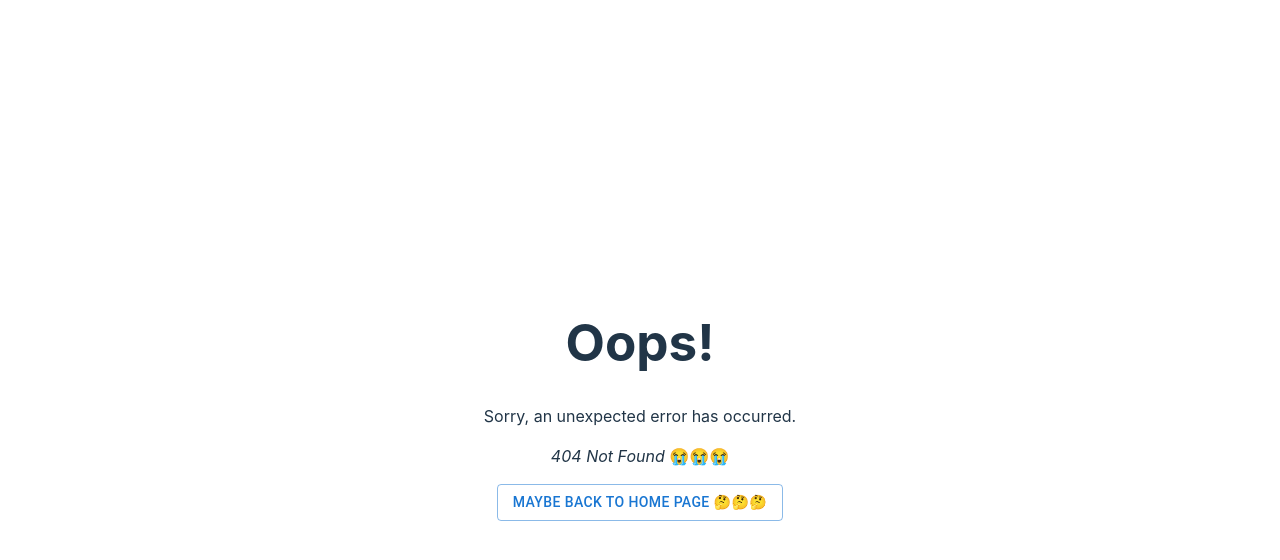
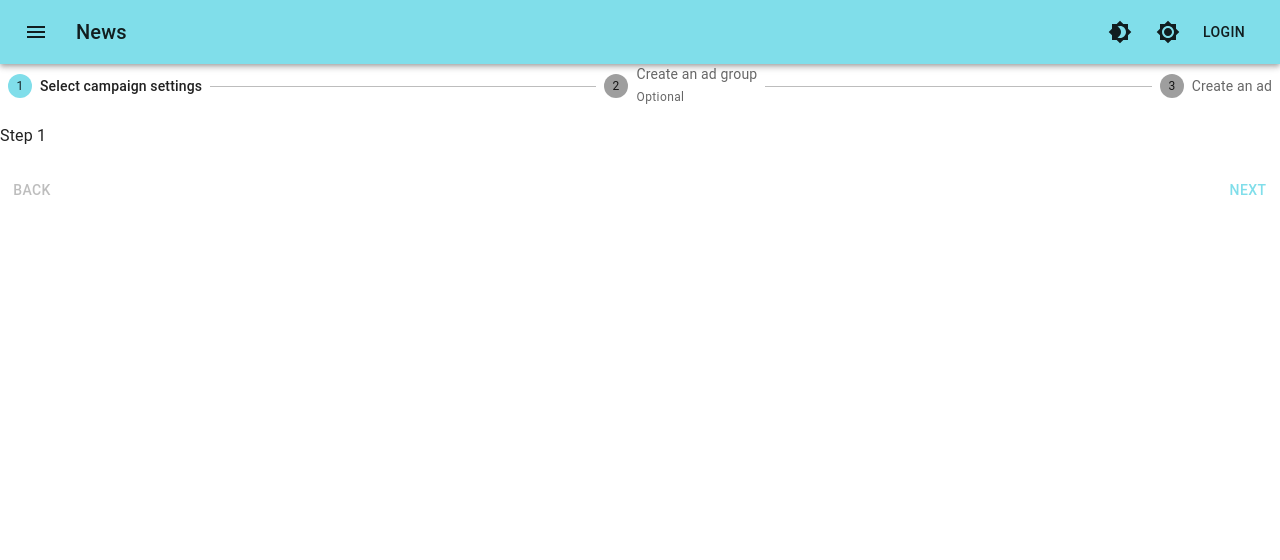
Before and after one commit to linyejoe2/app-ui-survey-react, a React (Vite) app: page /survey in a window 1280 px wide. Before the commit this address had no page. Shown: the top 560 px of the page. Built offline with nearby package versions, Linux system fonts and the light colour scheme.

Commit message:
add topnavigationbar

```diff
--- /dev/null
+++ b/src/Theme.ts
@@ -0,0 +1,29 @@
+import { createTheme } from '@mui/material/styles';
+
+type themeColorMode = "light" | "dark" | "default"
+
+export default class {
+  public static mode: themeColorMode = 'light'
+  public static lightMode = createTheme({
+    palette: {
+      mode: "light",
+      primary: {
+        main: '#80deea',
+      },
+      secondary: {
+        main: '#18ffff',
+      },
+    },
+  })
+  public static darkMode = createTheme({
+    palette: {
+      mode: "dark",
+      primary: {
+        main: '#80deea',
+      },
+      secondary: {
+        main: '#18ffff',
+      },
+    },
+  })
+}
--- /dev/null
+++ b/src/components/TopNavigationBar.tsx
@@ -0,0 +1,54 @@
+import AppBar from '@mui/material/AppBar';
+import Box from '@mui/material/Box';
+import Toolbar from '@mui/material/Toolbar';
+import Typography from '@mui/material/Typography';
+import Button from '@mui/material/Button';
+import IconButton from '@mui/material/IconButton';
+import MenuIcon from '@mui/icons-material/Menu';
+import Brightness4Icon from '@mui/icons-material/Brightness4';
+import Brightness7Icon from '@mui/icons-material/Brightness7';
+import Theme from '../Theme';
+
+
+export default function TopNavigationBar() {
+  return (
+    <Box sx={{ flexGrow: 1 }}>
+      <AppBar position="static">
+        <Toolbar>
+          <IconButton
+            size="large"
+            edge="start"
+            color="inherit"
+            aria-label="menu"
+            sx={{ mr: 2 }}
+          >
+            <MenuIcon />
+          </IconButton>
+          <Typography variant="h6" component="div" sx={{ flexGrow: 1 }}>
+            News
+          </Typography>
+          <IconButton
+            size="large"
+            title="change theme to dark"
+            onClick={() => {
+              Theme.mode = 'dark'
+              console.log(Theme.mode)
+            }}
+            color="inherit"
+          >
+            <Brightness4Icon />
+          </IconButton>
+          <IconButton
+            size="large"
+            title="change theme to light"
+            onClick={() => { Theme.mode = 'light' }}
+            color="inherit"
+          >
+            <Brightness7Icon />
+          </IconButton>
+          <Button color="inherit">Login</Button>
+        </Toolbar>
+      </AppBar>
+    </Box>
+  );
+}
--- a/src/main.tsx
+++ b/src/main.tsx
@@ -1,18 +1,28 @@
-import './style/index.css'
-
 import React from 'react'
 import ReactDOM from 'react-dom/client'
 
+// style
+import CssBaseline from "@mui/material/CssBaseline"
+import Theme from './Theme'
+import ThemeProvider from '@mui/material/styles/ThemeProvider'
+
+// route
 import router from './routes'
-
 import {
   RouterProvider,
   // Route,
 } from "react-router-dom";
 
+// comp
+import TopNavigationBar from './components/TopNavigationBar'
+
 ReactDOM.createRoot(document.getElementById('root') as HTMLElement).render(
   <React.StrictMode>
     {/* <App /> */}
-    <RouterProvider router={router} />
+    <ThemeProvider theme={Theme.mode == 'light' ? Theme.lightMode : Theme.darkMode}>
+      <CssBaseline />
+      <TopNavigationBar />
+      <RouterProvider router={router} />
+    </ThemeProvider>
   </React.StrictMode>
 )
--- a/src/page/App/App.css
+++ b/src/page/App/App.css
@@ -1,4 +1,4 @@
-#root {
+/* #root {
   max-width: 1280px;
   margin: 0 auto;
   padding: 2rem;
@@ -38,4 +38,4 @@
 
 .read-the-docs {
   color: #888;
-}
+} */
--- a/src/page/App/App.tsx
+++ b/src/page/App/App.tsx
@@ -1,7 +1,8 @@
+import './App.css'
 import { useState } from 'react'
 import reactLogo from '../../assets/react.svg'
 import Button from "@mui/material/Button"
-import './App.css'
+import Survey from '../Survey/Survey'
 
 function App() {
   const [count, setCount] = useState(0)
@@ -18,9 +19,9 @@ function App() {
       </div>
       <h1>Vite + React</h1>
       <div className="card">
-        <button onClick={() => setCount((count) => count + 1)}>
+        <Button variant="contained" onClick={() => setCount((count) => count + 1)}>
           count is {count}
-        </button>
+        </Button>
         <p>
           Edit <code>src/App.tsx</code> and save to test HMR
         </p>
@@ -28,7 +29,12 @@ function App() {
       <p className="read-the-docs">
         Click on the Vite and React logos to learn more
       </p>
-      <Button variant="outlined" href={`hello-world`}>Hello World</Button>
+      <div className="mb-4">
+        <Button variant="outlined" href={`hello-world`}>Hello World</Button>
+      </div>
+      <div>
+        <Button variant="outlined" href={`survey`}>選擇你最愛的社群介面！</Button>
+      </div>
     </div>
   )
 }
--- /dev/null
+++ b/src/page/Survey/Survey.css
@@ -0,0 +1,3 @@
+body {
+  display: block;
+}
--- /dev/null
+++ b/src/page/Survey/Survey.tsx
@@ -0,0 +1,120 @@
+import "./Survey.css"
+import * as React from 'react';
+import Box from '@mui/material/Box';
+import Stepper from '@mui/material/Stepper';
+import Step from '@mui/material/Step';
+import StepLabel from '@mui/material/StepLabel';
+import Button from '@mui/material/Button';
+import Typography from '@mui/material/Typography';
+
+
+const steps = ['Select campaign settings', 'Create an ad group', 'Create an ad'];
+
+export default function Survey() {
+  const [activeStep, setActiveStep] = React.useState(0);
+  const [skipped, setSkipped] = React.useState(new Set<number>());
+
+  const isStepOptional = (step: number) => {
+    return step === 1;
+  };
+
+  const isStepSkipped = (step: number) => {
+    return skipped.has(step);
+  };
+
+  const handleNext = () => {
+    let newSkipped = skipped;
+    if (isStepSkipped(activeStep)) {
+      newSkipped = new Set(newSkipped.values());
+      newSkipped.delete(activeStep);
+    }
+
+    setActiveStep((prevActiveStep) => prevActiveStep + 1);
+    setSkipped(newSkipped);
+  };
+
+  const handleBack = () => {
+    setActiveStep((prevActiveStep) => prevActiveStep - 1);
+  };
+
+  const handleSkip = () => {
+    if (!isStepOptional(activeStep)) {
+      // You probably want to guard against something like this,
+      // it should never occur unless someone's actively trying to break something.
+      throw new Error("You can't skip a step that isn't optional.");
+    }
+
+    setActiveStep((prevActiveStep) => prevActiveStep + 1);
+    setSkipped((prevSkipped) => {
+      const newSkipped = new Set(prevSkipped.values());
+      newSkipped.add(activeStep);
+      return newSkipped;
+    });
+  };
+
+  const handleReset = () => {
+    setActiveStep(0);
+  };
+
+  return (
+    <div>
+      <Box sx={{ width: '100%' }}>
+        <Stepper activeStep={activeStep}>
+          {steps.map((label, index) => {
+            const stepProps: { completed?: boolean } = {};
+            const labelProps: {
+              optional?: React.ReactNode;
+            } = {};
+            if (isStepOptional(index)) {
+              labelProps.optional = (
+                <Typography variant="caption">Optional</Typography>
+              );
+            }
+            if (isStepSkipped(index)) {
+              stepProps.completed = false;
+            }
+            return (
+              <Step key={label} {...stepProps}>
+                <StepLabel {...labelProps}>{label}</StepLabel>
+              </Step>
+            );
+          })}
+        </Stepper>
+        {activeStep === steps.length ? (
+          <React.Fragment>
+            <Typography sx={{ mt: 2, mb: 1 }}>
+              All steps completed - you&apos;re finished
+            </Typography>
+            <Box sx={{ display: 'flex', flexDirection: 'row', pt: 2 }}>
+              <Box sx={{ flex: '1 1 auto' }} />
+              <Button onClick={handleReset}>Reset</Button>
+            </Box>
+          </React.Fragment>
+        ) : (
+          <React.Fragment>
+            <Typography sx={{ mt: 2, mb: 1 }}>Step {activeStep + 1}</Typography>
+            <Box sx={{ display: 'flex', flexDirection: 'row', pt: 2 }}>
+              <Button
+                color="inherit"
+                disabled={activeStep === 0}
+                onClick={handleBack}
+                sx={{ mr: 1 }}
+              >
+                Back
+              </Button>
+              <Box sx={{ flex: '1 1 auto' }} />
+              {isStepOptional(activeStep) && (
+                <Button color="inherit" onClick={handleSkip} sx={{ mr: 1 }}>
+                  Skip
+                </Button>
+              )}
+              <Button onClick={handleNext}>
+                {activeStep === steps.length - 1 ? 'Finish' : 'Next'}
+              </Button>
+            </Box>
+          </React.Fragment>
+        )}
+      </Box>
+    </div>
+  );
+}
--- a/src/routes.tsx
+++ b/src/routes.tsx
@@ -3,6 +3,7 @@ import { createBrowserRouter } from "react-router-dom";
 import App from './page/App/App'
 import ErrorPage from './page/ErrorPage'
 import { HelloWorld } from "./page/HelloWorld"
+import Survey from "./page/Survey/Survey";
 
 export default createBrowserRouter([
   {
@@ -13,5 +14,9 @@ export default createBrowserRouter([
   {
     path: "/hello-world",
     element: <HelloWorld />
+  },
+  {
+    path: "/survey",
+    element: <Survey />
   }
 ]);
--- a/src/style/index.css
+++ b/src/style/index.css
@@ -1,4 +1,4 @@
-:root {
+/* :root {
   font-family: Inter, Avenir, Helvetica, Arial, sans-serif;
   font-size: 16px;
   line-height: 24px;
@@ -67,4 +67,4 @@ button:focus-visible {
   button {
     background-color: #f9f9f9;
   }
-}
+} */
```
